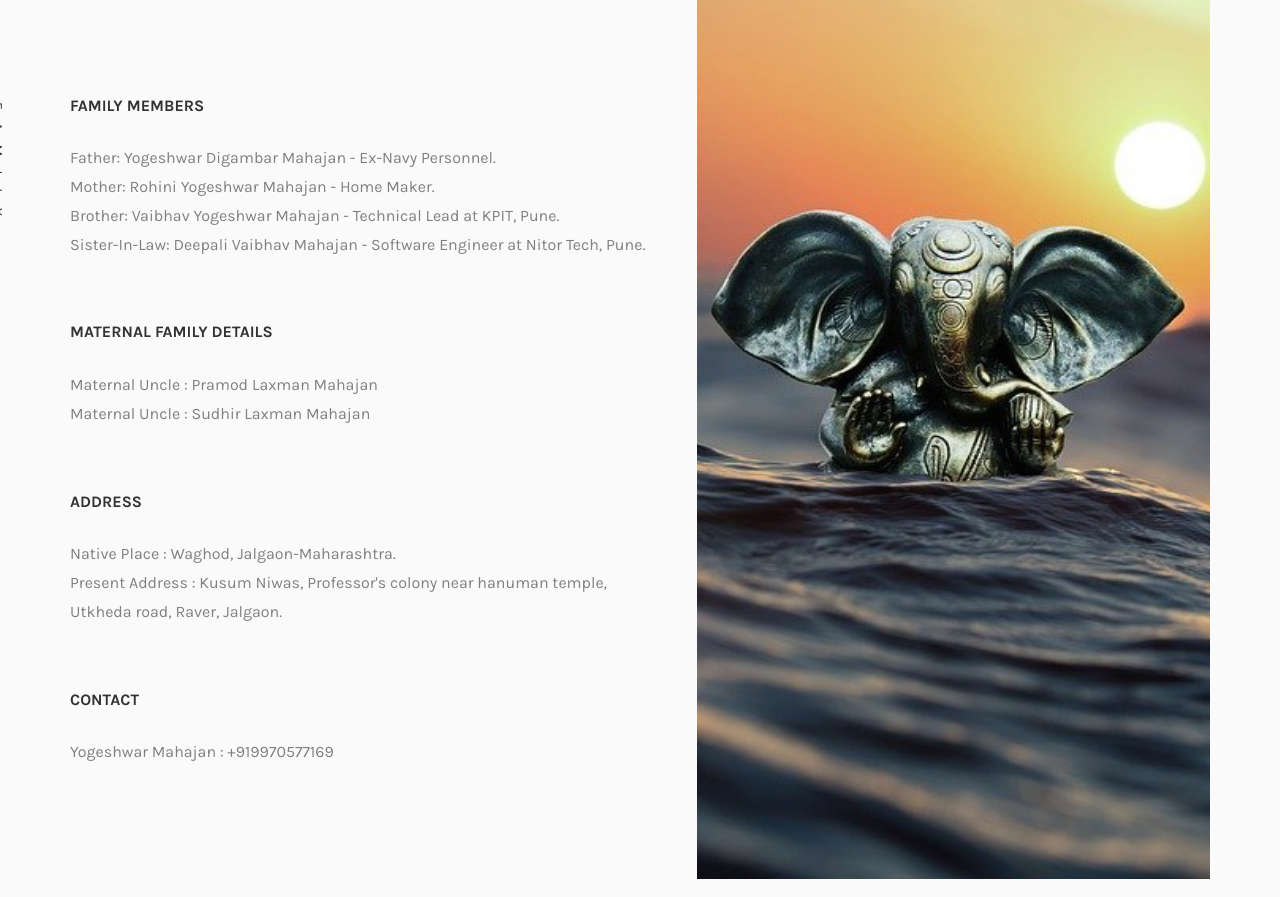
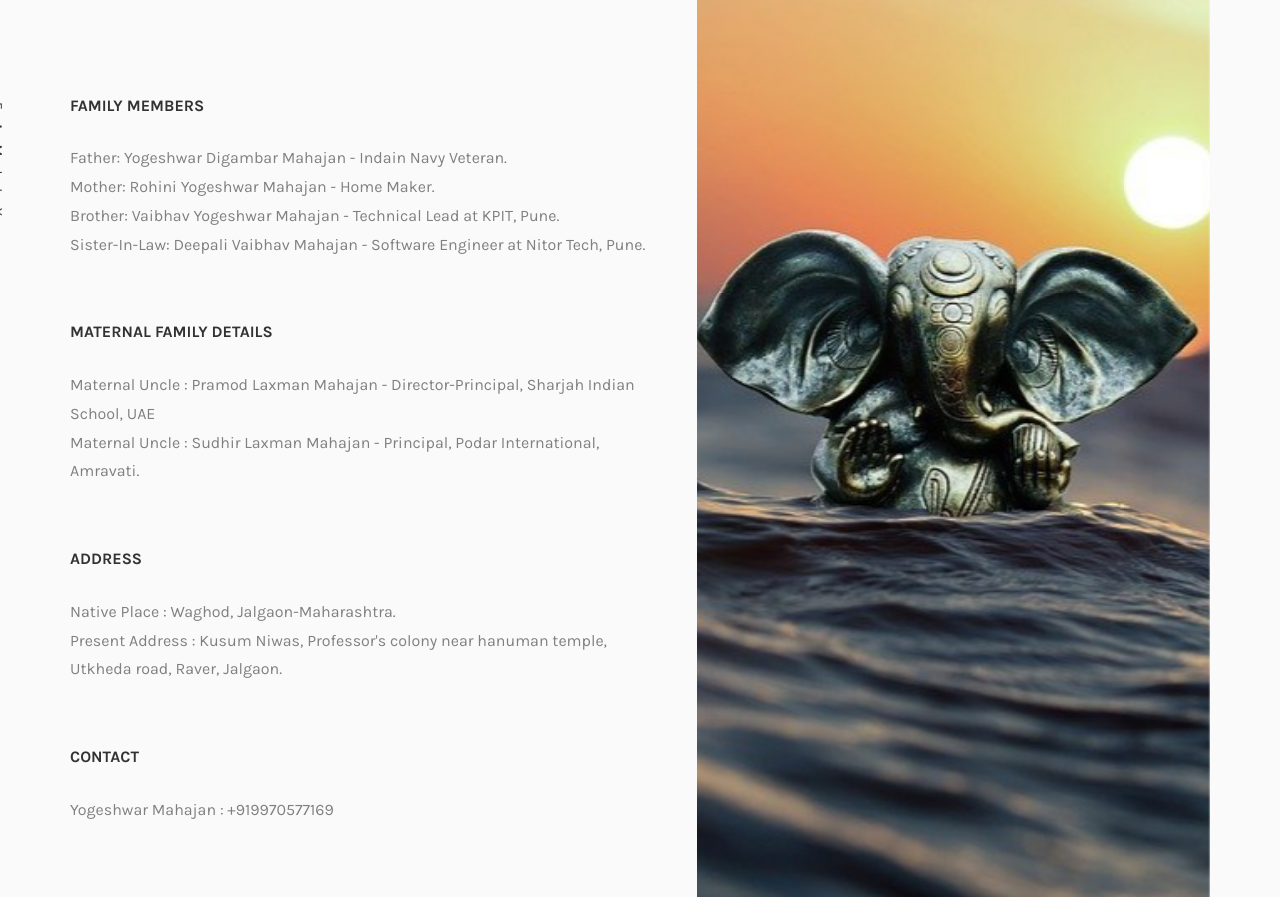
Before and after one commit to vipulmgit/vipulmgit.github.io, a plain HTML site: page index.html in a window 1280 px wide. Shown: the part 1374-2271 px from the top of the page. Drawn offline with nearby package versions, Linux system fonts and the light colour scheme; files whose address does not match are found by name; a web font is replaced by a local one.

Commit message:
Update index.html

```diff
--- a/index.html
+++ b/index.html
@@ -180,7 +180,7 @@
 										<div class="services animate-box">
 											<h3>Family Members</h3>
 												<tr>
-													<td>Father: </td><td>Yogeshwar Digambar Mahajan - Ex-Navy Personnel.</td></br>
+													<td>Father: </td><td>Yogeshwar Digambar Mahajan - Indain Navy Veteran.</td></br>
 													<td>Mother: </td><td>Rohini Yogeshwar Mahajan - Home Maker.</td></br>
 													<td>Brother: </td><td>Vaibhav Yogeshwar Mahajan - Technical Lead at KPIT, Pune.</td></br>
 													<td>Sister-In-Law: </td><td>Deepali Vaibhav Mahajan - Software Engineer at Nitor Tech, Pune.</td><br/>
@@ -189,8 +189,8 @@
 										<div class="services animate-box">
 											<h3>Maternal Family Details</h3>
 											<tr>
-													<td>Maternal Uncle : </td><td>Pramod Laxman Mahajan</td></br>
-													<td>Maternal Uncle : </td><td>Sudhir Laxman Mahajan</td></br>
+													<td>Maternal Uncle : </td><td>Pramod Laxman Mahajan - Director-Principal, Sharjah Indian School, UAE</td></br>
+													<td>Maternal Uncle : </td><td>Sudhir Laxman Mahajan - Principal, Podar International, Amravati.</td></br>
 											</tr>
 										</div>
 										<div class="services animate-box">
```
